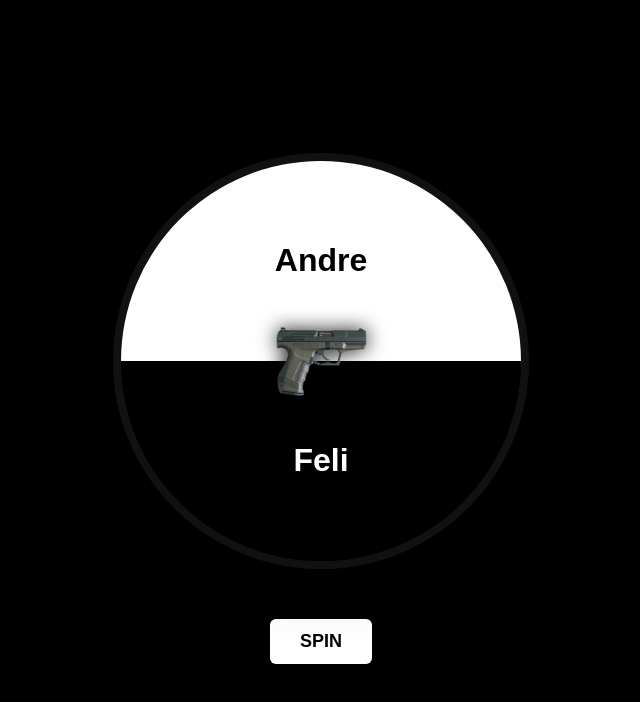
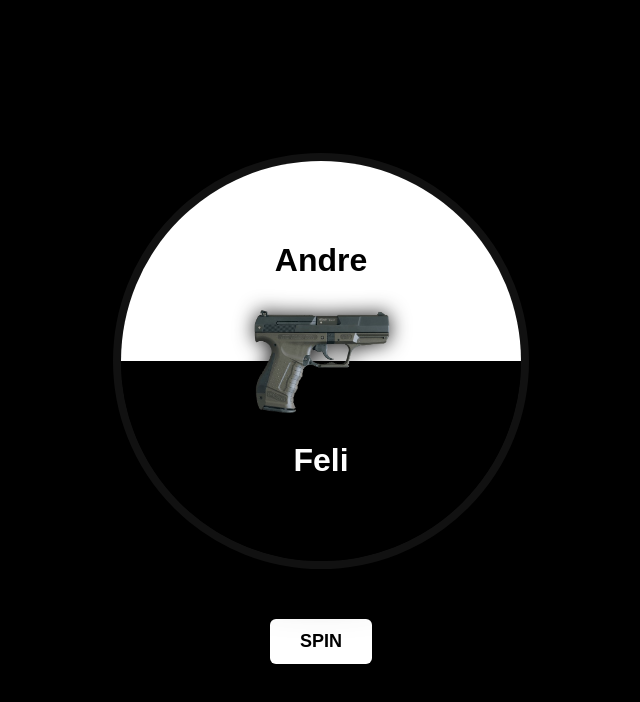
Before and after one commit to pccfp/whostheluckyone, a plain HTML site: page index.html in a window 1280 px wide. Shown: the whole page, without its empty margins (319-959 px from the left). Drawn offline with Linux system fonts and the light colour scheme.

Commit message:
Update index.html

```diff
--- a/index.html
+++ b/index.html
@@ -57,7 +57,7 @@
       position: absolute;
       top: 50%;
       left: 50%;
-      width: 100px; /* 50% smaller than original 200px */
+      width: 150px; /* 50% smaller than original 200px */
       height: auto;
       z-index: 2;
       transform: translate(-50%, -50%) rotate(0deg);
```
